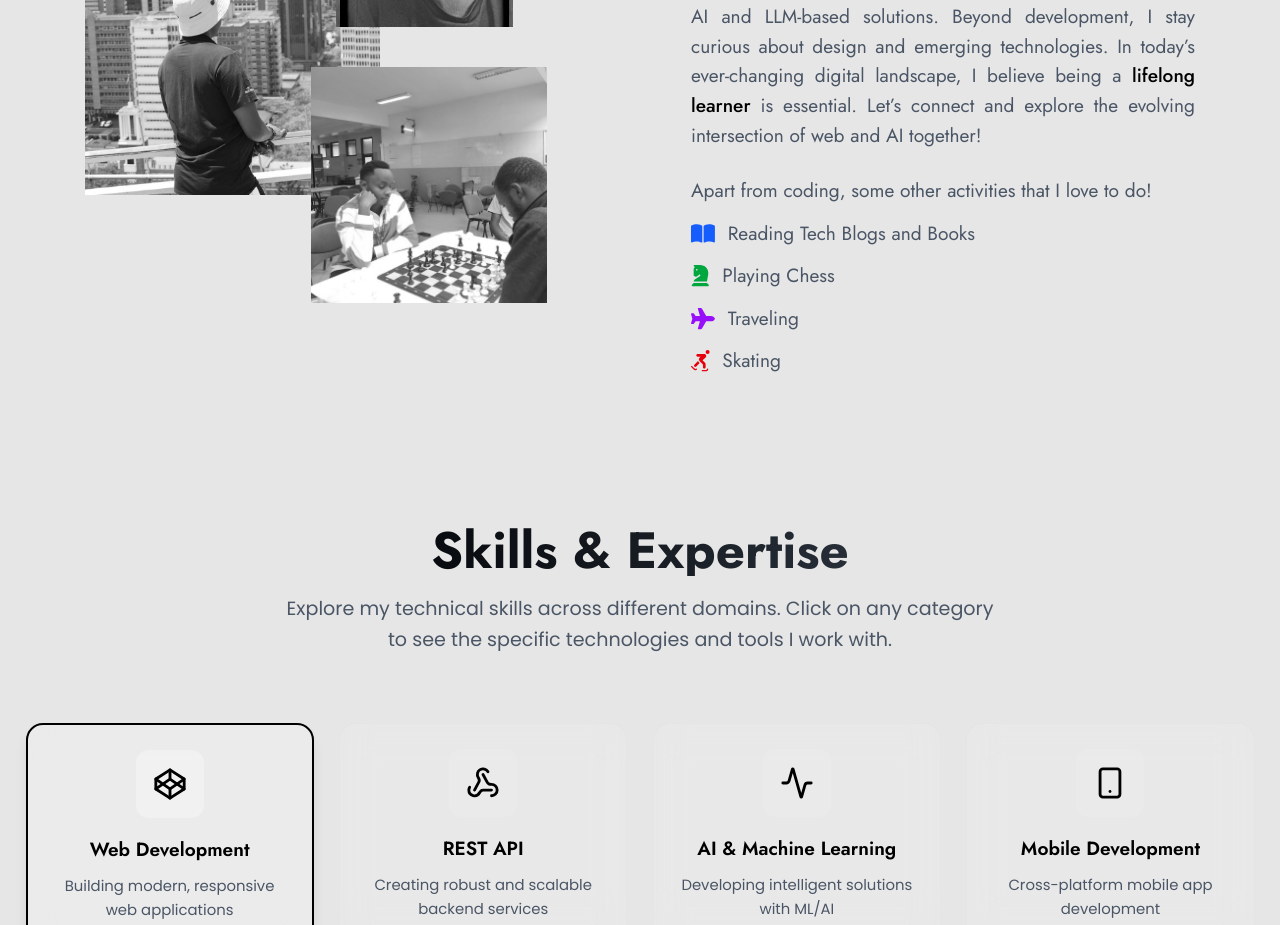
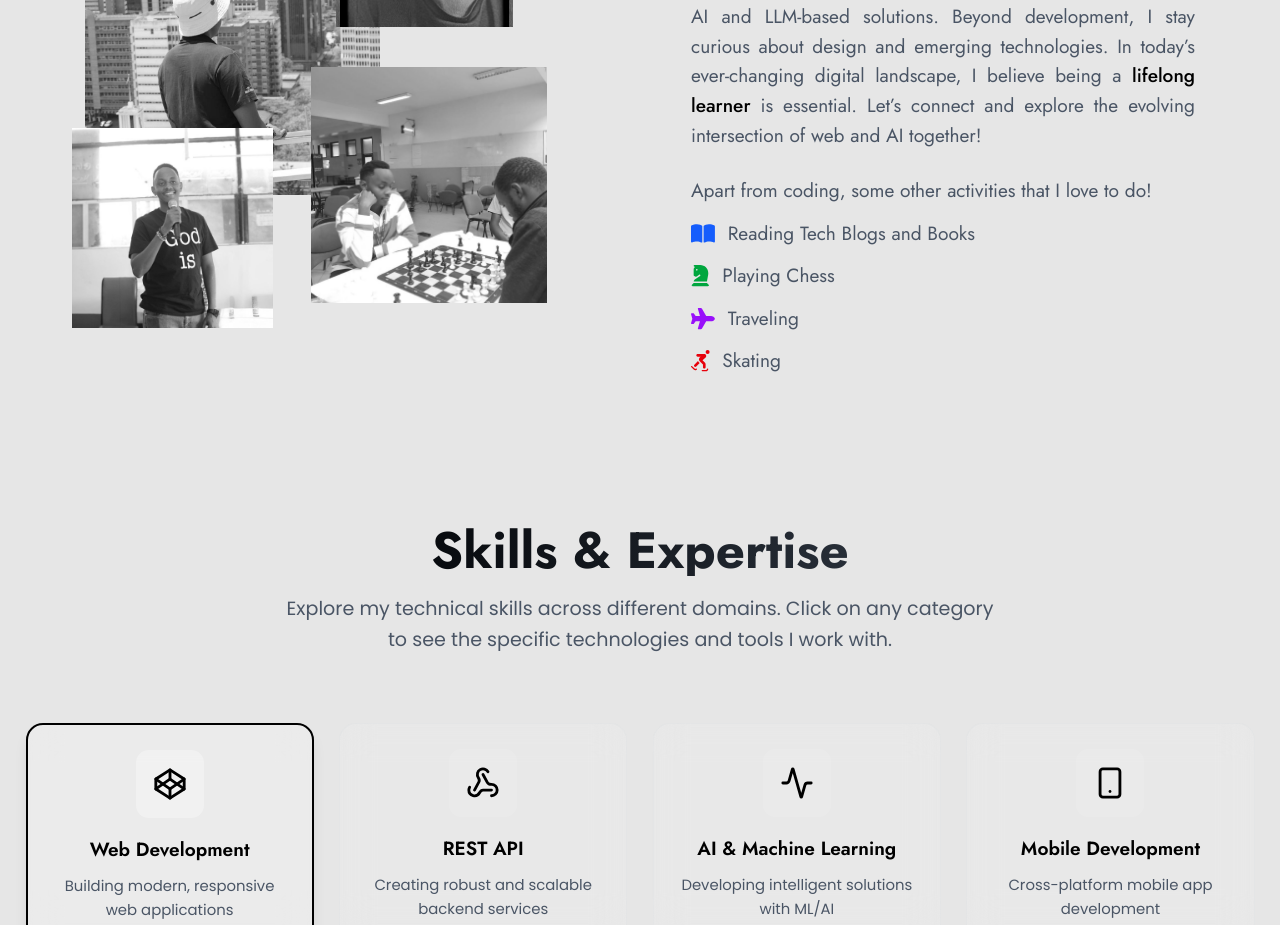
Before and after one commit to unlisted02/myPortfolio-2, a Next.js app: page /about in a window 1280 px wide. Shown: the part 1240-2165 px from the top of the page. Built offline with nearby package versions, Linux system fonts and the light colour scheme.

Commit message:
Add floating image to About component

```diff
--- a/app/about/components/about/about.jsx
+++ b/app/about/components/about/about.jsx
@@ -103,6 +103,34 @@ export default function About() {
 								/>
 							</motion.div>
 						</div>
+						<div className="absolute bottom-10 left-7 w-[34%] aspect-square grayscale hover:grayscale-0 transition-all ease duration-300 z-10">
+							<motion.div
+								initial={{
+									opacity: 0,
+									scale: 0.5,
+									y: 80,
+								}}
+								whileInView={{
+									opacity: 1,
+									scale: 1,
+									y: 0,
+								}}
+								transition={{
+									delay: 0.65,
+								}}
+								className="relative w-full h-full">
+								<Image
+									src="/image/GodIs.jpeg"
+									alt="Michael Kuria speaking at an event"
+									fill
+									className="object-cover"
+									sizes="(max-width: 768px) 32vw, 16vw"
+									placeholder="blur"
+									blurDataURL="/image/placeholder/blur.jpg"
+									unoptimized={process.env.NODE_ENV === "development"}
+								/>
+							</motion.div>
+						</div>
 					</div>
 				</div>
 				<motion.div
```
Also changed, not shown: public/image/GodIs.jpeg (added).
